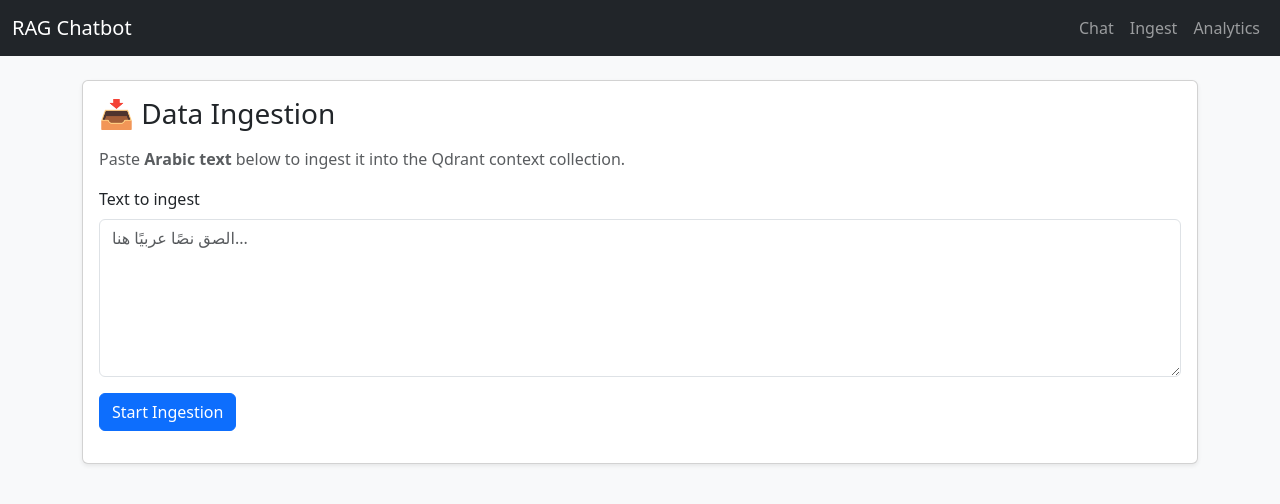
After one commit to HalaKhalifa/rag_arabic_chatbot, a Django app: page /ingest/ in a window 1280 px wide. The commit adds this page. Shown: the top 504 px of the page. Run offline with Django 4.2, Linux system fonts and the light colour scheme; parts of the project's set-up code (start-up, migrations or seed data) failed here and were passed over.

Commit message:
Add the first version of the frontend part for the ask & ingest APIs

```diff
--- /dev/null
+++ b/backend/api/templates/api/ingest.html
@@ -0,0 +1,81 @@
+{% extends "base.html" %}
+
+{% block title %}Ingest Data{% endblock %}
+
+{% block content %}
+<div class="card shadow-sm">
+    <div class="card-body">
+        <h3 class="mb-3">📥 Data Ingestion</h3>
+
+        <p class="text-muted">
+            Paste <strong>Arabic text</strong> below to ingest it into the Qdrant context collection.
+        </p>
+
+        <div class="mb-3">
+            <label class="form-label">Text to ingest</label>
+            <textarea
+                id="ingest-text"
+                class="form-control"
+                rows="6"
+                placeholder="الصق نصًا عربيًا هنا..."
+            ></textarea>
+        </div>
+
+        <button id="ingest-btn" class="btn btn-primary">
+            Start Ingestion
+        </button>
+
+        <div id="ingest-status" class="mt-3"></div>
+    </div>
+</div>
+{% endblock %}
+
+{% block extra_js %}
+<script>
+const btn = document.getElementById("ingest-btn");
+const statusDiv = document.getElementById("ingest-status");
+const textInput = document.getElementById("ingest-text");
+
+btn.addEventListener("click", async () => {
+    const text = textInput.value.trim();
+
+    if (!text) {
+        statusDiv.innerHTML =
+            `<div class="alert alert-warning">⚠️ Please enter text to ingest.</div>`;
+        return;
+    }
+
+    btn.disabled = true;
+    statusDiv.innerHTML =
+        `<div class="alert alert-info">⏳ Ingestion in progress...</div>`;
+
+    try {
+        const res = await fetch("/api/ingest/", {
+            method: "POST",
+            headers: {
+                "Content-Type": "application/json",
+                "X-API-KEY": "yafahala2810khkh"   // will be replaced later with session based auth 'after building the login part'
+            },
+            body: JSON.stringify({
+                text: text
+            })
+        });
+
+        const data = await res.json();
+
+        if (!res.ok) {
+            throw new Error(data.error || "Ingestion failed");
+        }
+
+        statusDiv.innerHTML =
+            `<div class="alert alert-success">Ingestion completed successfully</div>`;
+        textInput.value = "";
+    } catch (err) {
+        statusDiv.innerHTML =
+            `<div class="alert alert-danger">${err.message}</div>`;
+    } finally {
+        btn.disabled = false;
+    }
+});
+</script>
+{% endblock %}
--- a/backend/backend/settings.py
+++ b/backend/backend/settings.py
@@ -62,7 +62,7 @@ ROOT_URLCONF = 'backend.urls'
 TEMPLATES = [
     {
         'BACKEND': 'django.template.backends.django.DjangoTemplates',
-        'DIRS': [BASE_DIR / "analytics" / "templates"],
+        'DIRS': [BASE_DIR / "templates",BASE_DIR / "api" / "templates", BASE_DIR / "analytics" / "templates"],
         'APP_DIRS': True,
         'OPTIONS': {
             'context_processors': [
--- a/backend/backend/urls.py
+++ b/backend/backend/urls.py
@@ -16,8 +16,21 @@ Including another URLconf
 """
 from django.contrib import admin
 from django.urls import path, include
+from django.shortcuts import render
+
+def home(request):
+    return render(request, "home.html")
+
+def chat_page(request):
+    return render(request, "api/chat.html")
+
+def ingest_page(request):
+    return render(request, "api/ingest.html")
 
 urlpatterns = [
+    path("", home),
+    path("chat/", chat_page),
+    path("ingest/", ingest_page),
     path("api/", include("api.urls")),
     path("analytics/", include("analytics.urls"))
 ,
--- /dev/null
+++ b/backend/templates/base.html
@@ -0,0 +1,36 @@
+<!DOCTYPE html>
+<html lang="en">
+<head>
+    <meta charset="UTF-8">
+    <title>{% block title %}RAG System{% endblock %}</title>
+
+    <link rel="stylesheet"
+          href="https://cdn.jsdelivr.net/npm/bootstrap@5.3.2/dist/css/bootstrap.min.css">
+    <link rel="stylesheet"
+          href="https://cdn.jsdelivr.net/npm/bootstrap-icons@1.11.1/font/bootstrap-icons.css">
+
+    {% block extra_css %}{% endblock %}
+</head>
+<body class="bg-light">
+
+<nav class="navbar navbar-expand-lg navbar-dark bg-dark">
+    <div class="container-fluid">
+        <a class="navbar-brand" href="/">RAG Chatbot</a>
+
+        <div class="collapse navbar-collapse">
+            <ul class="navbar-nav ms-auto">
+                <li class="nav-item"><a class="nav-link" href="/chat/">Chat</a></li>
+                <li class="nav-item"><a class="nav-link" href="/ingest/">Ingest</a></li>
+                <li class="nav-item"><a class="nav-link" href="/analytics/">Analytics</a></li>
+            </ul>
+        </div>
+    </div>
+</nav>
+
+<div class="container my-4">
+    {% block content %}{% endblock %}
+</div>
+
+{% block extra_js %}{% endblock %}
+</body>
+</html>
```
Also changed, not shown: backend/analytics/templates/analytics/dashboard.html (+9 -16 lines), backend/api/templates/api/chat.html (added, +83 -0 lines), backend/templates/home.html (added, +42 -0 lines).
